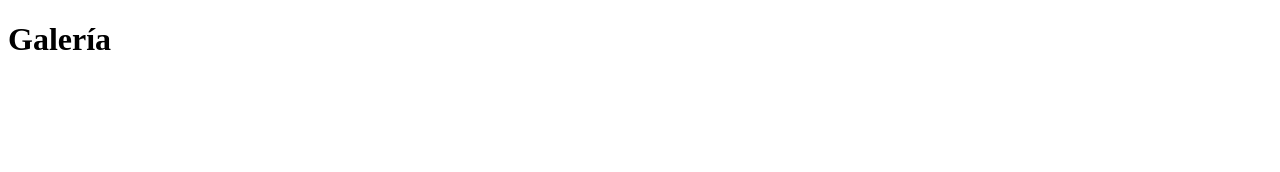
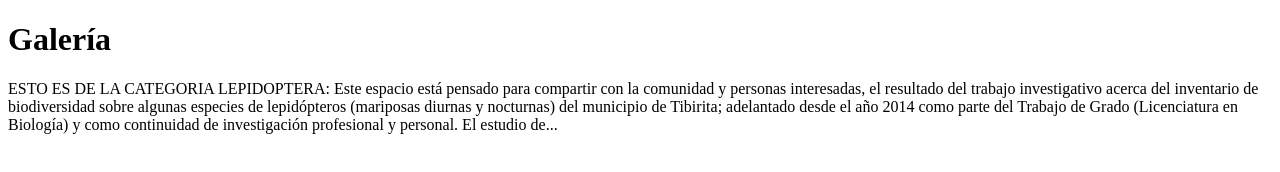
Before and after one commit to biocunboya/biocunboya.github.io, a plain HTML site: page pages/galeria.html in a window 1280 px wide. Drawn offline with Linux system fonts and the light colour scheme.

Commit message:
Agregué info sobre Galería y categorías

```diff
--- a/pages/galeria.html
+++ b/pages/galeria.html
@@ -7,5 +7,6 @@
 </head>
 <body>
 	<h1>Galería</h1>
+	<p>ESTO ES DE LA CATEGORIA LEPIDOPTERA: Este espacio está pensado para compartir con la comunidad y personas interesadas, el resultado del trabajo investigativo acerca del inventario de biodiversidad sobre algunas especies de lepidópteros (mariposas diurnas y nocturnas) del municipio de Tibirita; adelantado desde el año 2014 como parte del Trabajo de Grado (Licenciatura en Biología) y como continuidad de investigación profesional y personal. El estudio de...</p>
 </body>
 </html>
```
